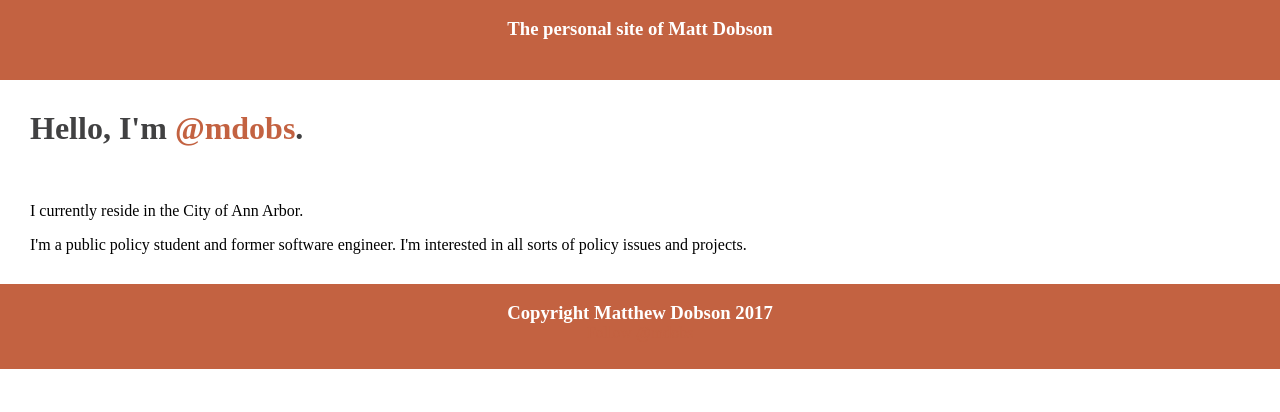
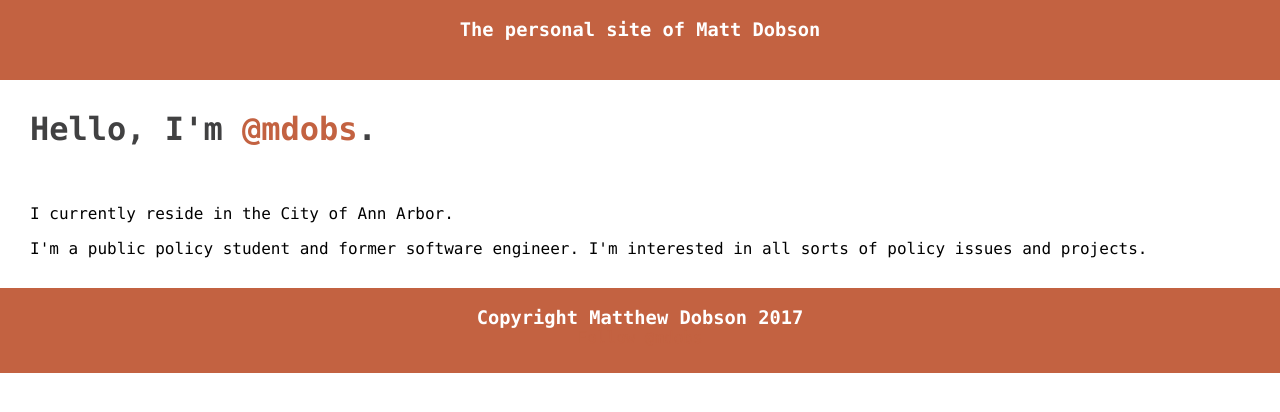
Before and after one commit to mdobson/mdobson.github.com, a Jekyll site: the page built from index.html, in a window 1280 px wide. Shown: the top 412 px of the page. Built offline with Jekyll 4.4.1, drawn with Linux system fonts in a browser that asks for light colours; nearby versions of some CDN libraries; Markdown is read by kramdown in place of the engine named in the settings; comment, search, counter and statistics services are not loaded.

Commit message:
Update main.css

```diff
--- a/css/main.css
+++ b/css/main.css
@@ -1,4 +1,6 @@
-
+* {
+  font-family: Monaco, "Courier New", monospace;
+}
 
 .posts {
   list-style-type: none;
```
